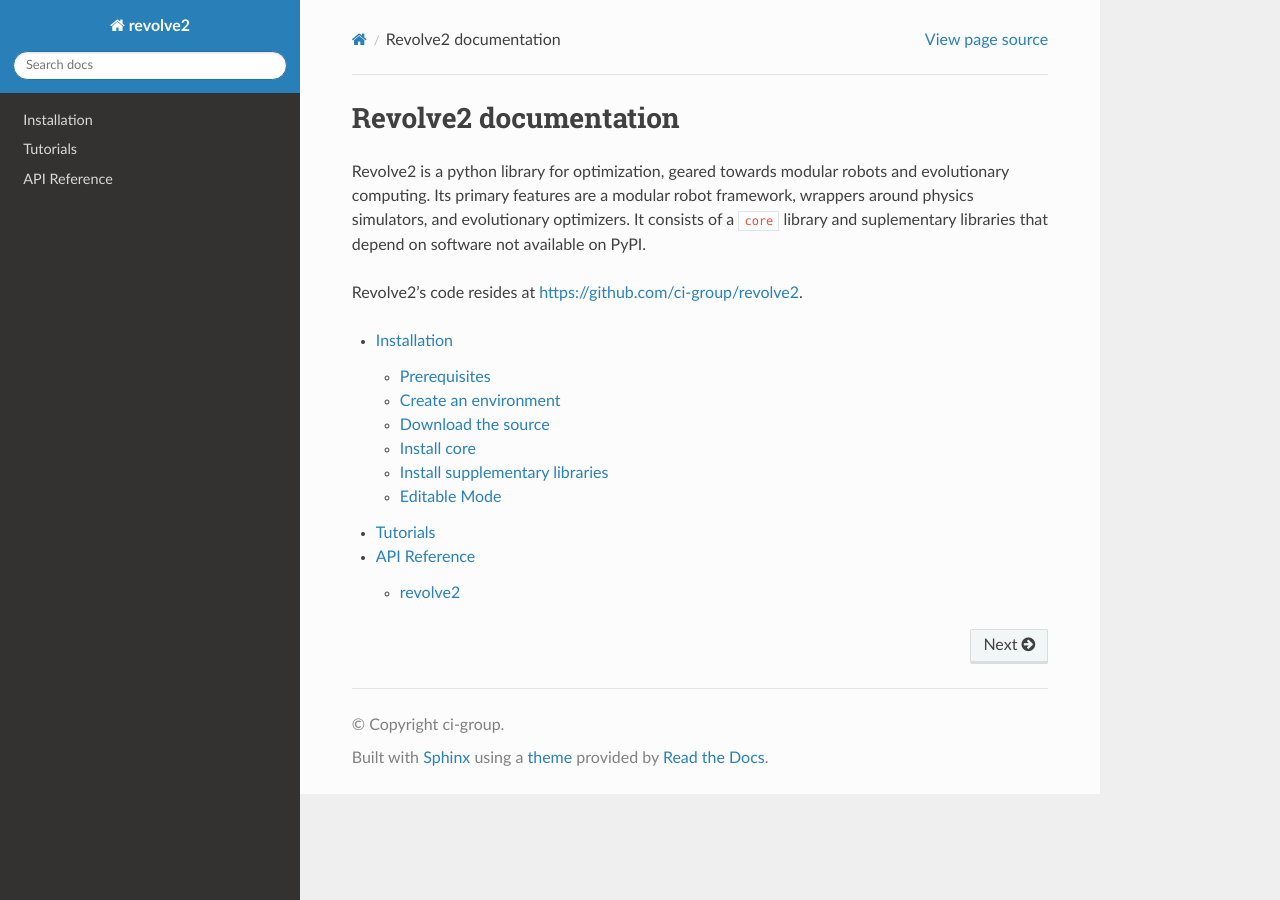
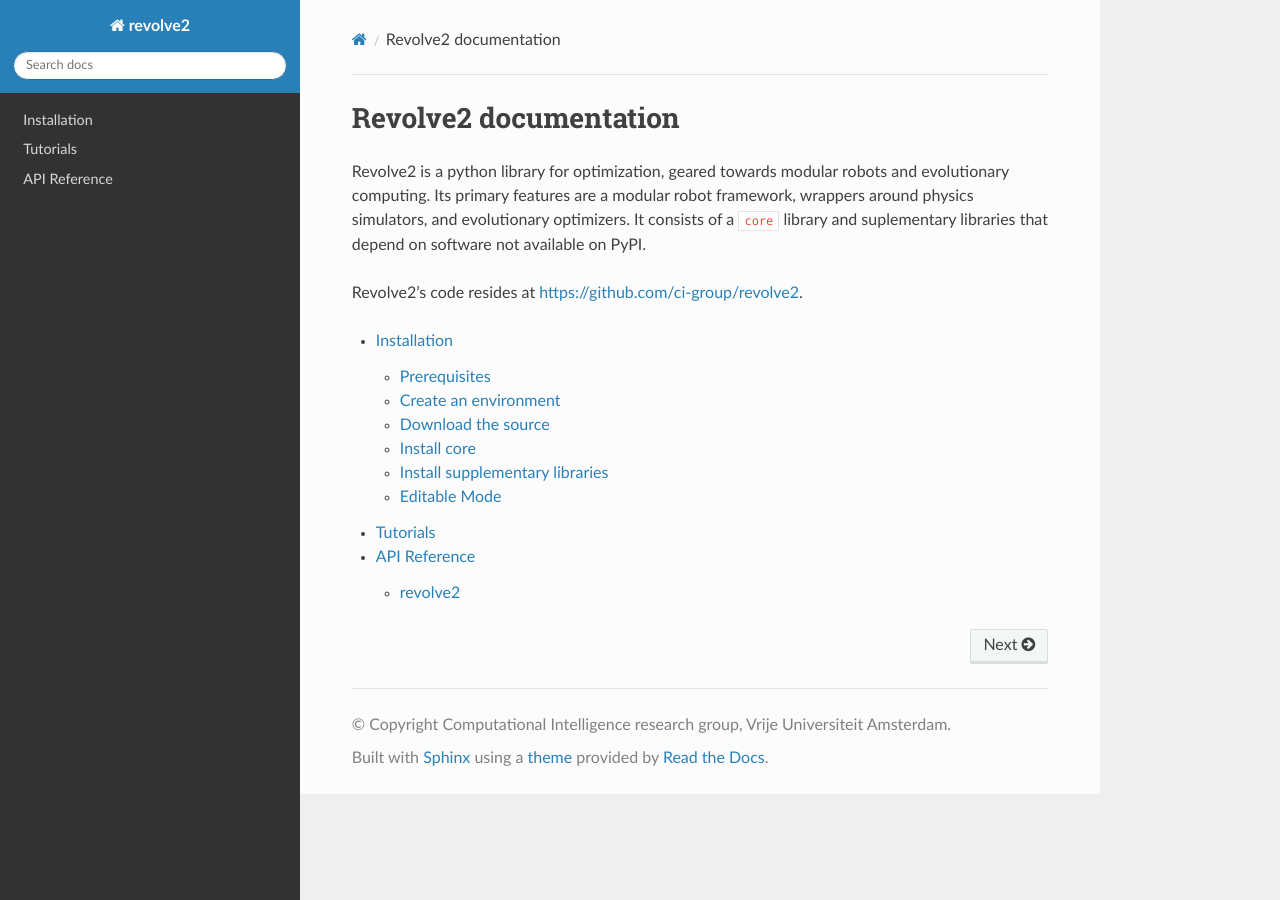
Before and after one commit to ci-group/revolve2, a Sphinx documentation site: the page built from docs/source/index.rst, in a window 1280 px wide. Built offline with Sphinx 7.4.7 and the Read the Docs theme 2.0.0, drawn with Linux system fonts in a browser that asks for light colours; pages that are not in the unit, such as notebooks, are missing from menus.

Commit message:
Minor changes to doc styling

```diff
--- a/docs/source/conf.py
+++ b/docs/source/conf.py
@@ -19,8 +19,8 @@ sys.path.insert(0, os.path.abspath("../.."))
 # -- Project information -----------------------------------------------------
 
 project = "revolve2"
-copyright = "ci-group"
-author = "ci-group"
+copyright = "Computational Intelligence research group, Vrije Universiteit Amsterdam"
+author = "Computational Intelligence research group, Vrije Universiteit Amsterdam"
 
 # The full version, including alpha/beta/rc tags
 release = "v0.0.0-alpha1"
@@ -66,3 +66,5 @@ python_use_unqualified_type_names = True
 autodoc_typehints_format = "short"
 
 autosectionlabel_prefix_document = True
+
+html_show_sourcelink = False
```
